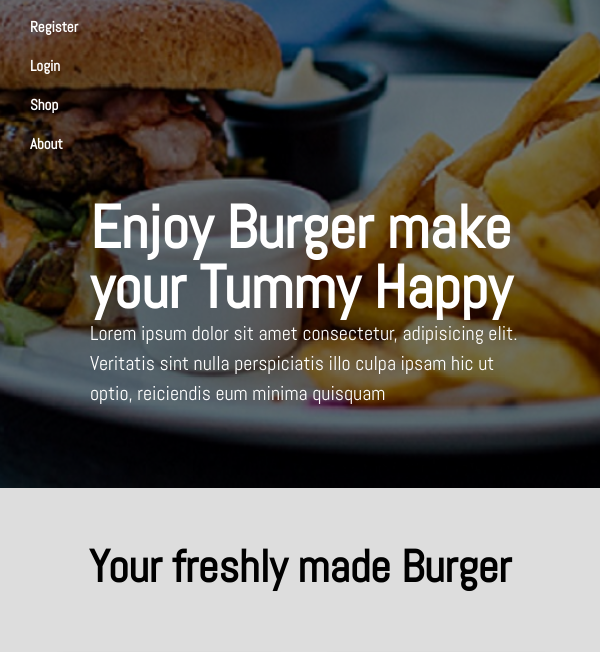
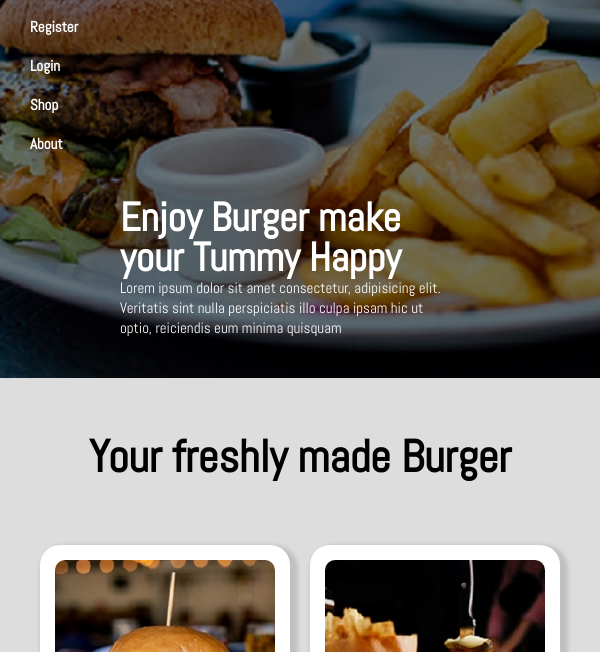
Before and after one commit to Onyii78/css3-assign-remote-repo, a plain HTML site: page index.html in a window 600 px wide. Shown: the part 92-744 px from the top of the page. Drawn offline with Linux system fonts and the light colour scheme.

Commit message:
add all files for commiting

```diff
--- a/css/correction.css
+++ b/css/correction.css
@@ -196,29 +196,29 @@ ul#menu li a{
 }
 
 .overlay{
-    padding-bottom: 80px;
+    padding-bottom: 40px;
     justify-content: center;
     margin-left: auto;
     margin-right: auto;
     padding-top: 5px;
-    padding-left: 15%;
+    padding-left: 20%;
 }
 
 .overlay h2{
-font-size: 60px;
+font-size: 40px;
 font-weight: bold;
-line-height: 60px;
+line-height: 40px;
 
 }
 
 .overlay p{
-    font-size: 20px;
-    line-height: 30px;
-}
+    font-size: 15px;
+    line-height: 20px;
+
 #bannercontent{
     color: white;
     justify-content: center;
-    padding: 0px 150px 70x 70px;
+    padding: 0px 20px 70x 70px;
     display: flex;
     margin-left: auto;
     margin-right: auto;
```
